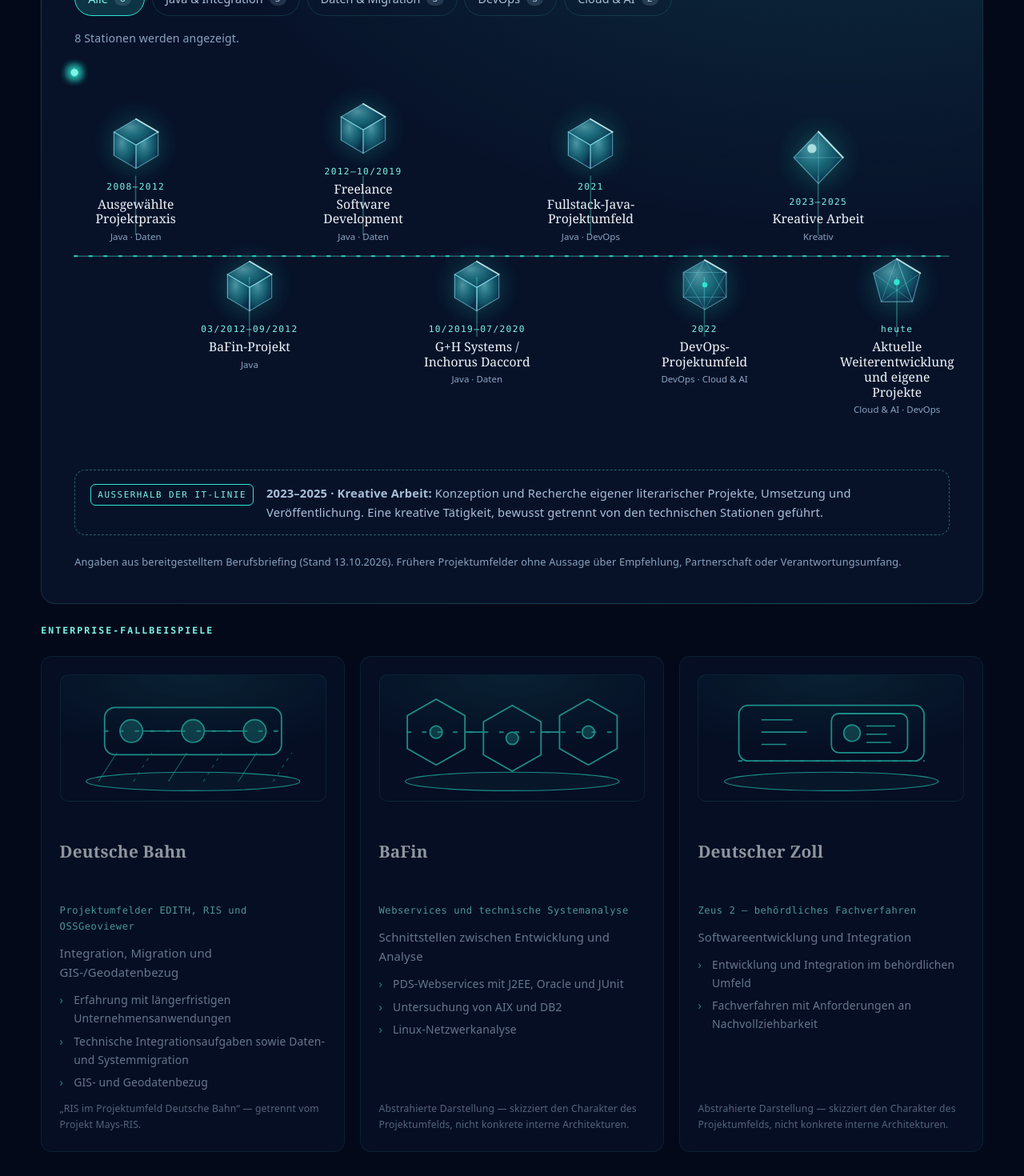
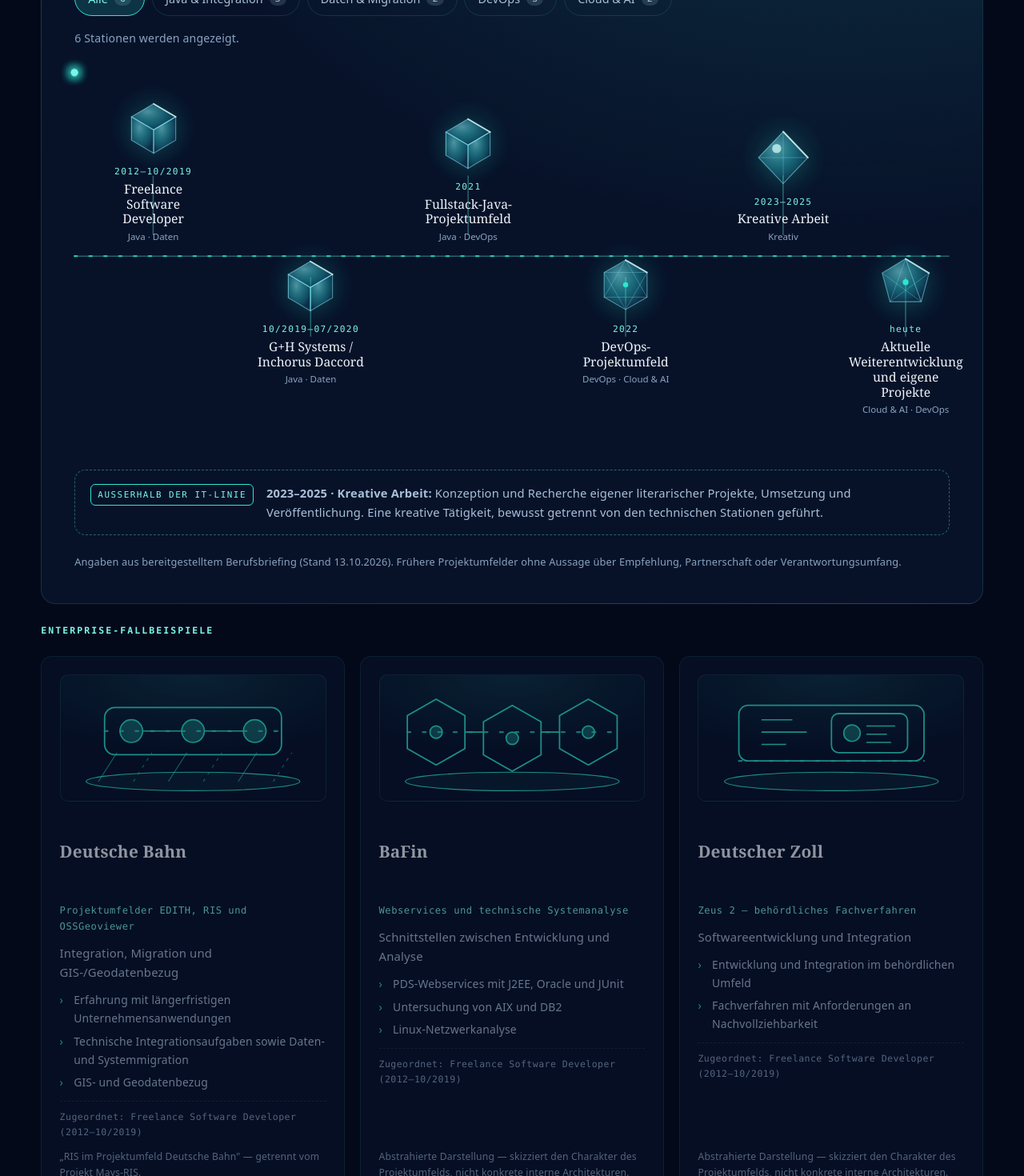
Before and after one commit to maynowak/Mays-Portfolio, a React (Vite) app: page / in a window 1280 px wide. Shown: the part 4080-5550 px from the top of the page at 80% size. Built offline with nearby package versions, Linux system fonts and the light colour scheme.

Commit message:
feat(career): Öffentliche Karriereansicht gekürzt — erste Station Freelance Software Developer (2012–10/2019); frühere Projektpraxis 2008–2012 und BaFin-Station entfernt; BaFin-Fallbeispiel der Freelance-Phase zugeordnet (TIMELINE-SCOPE-01)

```diff
--- a/src/components/CareerCases.tsx
+++ b/src/components/CareerCases.tsx
@@ -1,6 +1,6 @@
 import { useEffect, useRef } from 'react';
 import type { CaseStudy } from '../data/career';
-import { caseStudies, illustrationNote } from '../data/career';
+import { caseStudies, careerStations, illustrationNote } from '../data/career';
 import { projects, profile } from '../data/portfolio';
 import { ArrowIcon, GithubIcon } from './icons';
 
@@ -78,7 +78,11 @@
     <section className="quick-section" aria-labelledby="case-title">
       <h4 id="case-title">Enterprise-Fallbeispiele</h4>
       <div className="case-grid">
-        {caseStudies.map((item) => (
+        {caseStudies.map((item) => {
+          const station = item.relatedStationId
+            ? careerStations.find((s) => s.id === item.relatedStationId)
+            : undefined;
+          return (
             <article key={item.id} className="case-card">
               <div className="case-card__media">
                 <CaseIllustration kind={item.illustration} />
@@ -91,13 +95,19 @@
                   <li key={d}>{d}</li>
                 ))}
               </ul>
+              {station && (
+                <p className="case-card__station">
+                  Zugeordnet: {station.title} ({station.period})
+                </p>
+              )}
               <p className="case-card__note">
                 {item.client === 'Deutsche Bahn'
-                ? '„RIS im Projektumfeld Deutsche Bahn“ — getrennt vom Projekt Mays-RIS.'
+                  ? '„RIS im Projektumfeld Deutsche Bahn" — getrennt vom Projekt Mays-RIS.'
                   : illustrationNote}
               </p>
             </article>
-        ))}
+          );
+        })}
       </div>
     </section>
   );
--- a/src/data/career.ts
+++ b/src/data/career.ts
@@ -9,8 +9,15 @@
  * Quellenbegrenzung / interne Vermerke (nicht öffentlich angezeigt):
  * - Der Brief weist selbst darauf hin, dass exakte Vertrags- und
  *   Arbeitgeberbezeichnungen sowie ältere Zeiträume vor einer Veröffentlichung
- *   gegen Originalunterlagen abzugleichen sind. Öffentlich werden daher nur
- *   „Ausgewählte Projektpraxis" und „Projektumfeld" verwendet.
+ *   gegen Originalunterlagen abzugleichen sind. Öffentlich werden daher
+ *   zurückhaltende Bezeichnungen wie „Projektumfeld" verwendet.
+ * - Umfang der öffentlichen Karriereansicht (Auftraggeberwunsch,
+ *   CAREER-TIMELINE-SCOPE-01): Die Karriere beginnt öffentlich mit
+ *   „2012–10/2019 · Freelance Software Developer". Die im Brief genannte
+ *   frühere Projektpraxis 2008–2012 ist nicht mehr Teil der öffentlichen
+ *   Stationen; das BaFin-Projekt (03/2012–09/2012) ist keine eigene Station
+ *   mehr, sondern über das Fallbeispiel der Freelance-Phase zugeordnet.
+ *   Die zugrunde liegenden Angaben bleiben im Briefing nachvollziehbar.
  * - Angaben zur Weiterbildung (dauer, Zeitraum 03/2026–10/2026, Abschluss)
  *   sind laut Briefing noch nicht konsolidiert und daher nicht enthalten.
  * - AWS-/Terraform-Prüfungen sind laut Brief Ziele („in Vorbereitung") und
@@ -75,51 +82,10 @@
 
 export const careerStations: CareerStation[] = [
   {
-    id: 'frueher',
-    period: '2008–2012',
-    order: 1,
-    title: 'Ausgewählte Projektpraxis',
-    setting: 'Frühere Projektumgebungen',
-    activities: [
-      'E-Commerce mit PHP und MySQL',
-      'Luftverkehrs-Weboberfläche mit PDF-Generierung',
-      'GIS- und Routenplanung',
-      'J2EE-Projekte mit JSF, JPA, Hibernate und Middleware',
-    ],
-    technologies: ['PHP', 'MySQL', 'J2EE', 'JSF', 'JPA', 'Hibernate', 'Middleware', 'GIS', 'PDF'],
-    today:
-      'Grundlage für die heutige Sicht auf Datenflüsse und Systemgrenzen: unterschiedliche Datenquellen sauber zusammenführen.',
-    focuses: ['java', 'daten'],
-    x: 7,
-    side: 'above',
-    sourceNote:
-      'Brief: E-Commerce/Contenido, Airconomy, GIS sowie J2EE/JSF/JPA/Hibernate. Vertragsbezeichnungen laut Brief noch abzugleichen.',
-  },
-  {
-    id: 'bafin',
-    period: '03/2012–09/2012',
-    order: 2,
-    title: 'BaFin-Projekt',
-    setting: 'Projektumfeld Finanzaufsicht',
-    activities: [
-      'PDS-Webservices mit J2EE, Oracle und JUnit',
-      'Machbarkeitsbetrachtung zu AIX und DB2',
-      'Linux-Netzwerkanalyse',
-    ],
-    technologies: ['J2EE', 'Oracle', 'JUnit', 'AIX', 'DB2', 'Linux'],
-    today:
-      'Verbindet Entwicklung, Schnittstellen und technische Systemanalyse — dieselbe Denkweise prägt heute Architektur- und Plattformentscheidungen.',
-    focuses: ['java'],
-    x: 20,
-    side: 'below',
-    sourceNote:
-      'Brief: PDS-Webservices, AIX/DB2-Machbarkeit, Linux-Netzwerkanalyse. Vertragsbezeichnung laut Brief noch abzugleichen.',
-  },
-  {
     id: 'freelance',
     period: '2012–10/2019',
-    order: 3,
-    title: 'Freelance Software Development',
+    order: 1,
+    title: 'Freelance Software Developer',
     setting:
       'Projektumfelder u. a. Deutsche Bahn, Deutscher Zoll, FRAPORT, Teambank, Quattec/VEMAGS',
     activities: [
@@ -133,15 +99,15 @@
     today:
       'Langjährige Integrationspraxis über mehrere Branchen hinweg — heute umgesetzt als klar definierte Systemgrenzen statt als monolithische Lösung.',
     focuses: ['java', 'daten'],
-    x: 33,
+    x: 9,
     side: 'above',
     sourceNote:
-      'Brief nennt die Projektumfelder; detaillierte Aufgaben, Teamgrößen und Ergebnisse laut Brief erst nach zusätzlicher Bestätigung.',
+      'Brief nennt die Projektumfelder; Teamgrößen und Ergebnisse erst nach zusätzlicher Bestätigung. Das BaFin-Projekt (03/2012–09/2012) ist zeitlich und inhaltlich dieser Phase zugeordnet und wird als Fallbeispiel geführt, nicht als eigene Station.',
   },
   {
     id: 'gh-inchorus',
     period: '10/2019–07/2020',
-    order: 4,
+    order: 2,
     title: 'G+H Systems / Inchorus Daccord',
     setting: 'Projektumfeld Softwareentwicklung',
     activities: [
@@ -153,7 +119,7 @@
     today:
       'Graphbasierte Analyse und automatisierte Backends fließen heute in Datenmodellierung und Betrieb der eigenen Projekte ein.',
     focuses: ['java', 'daten'],
-    x: 46,
+    x: 27,
     side: 'below',
     sourceNote:
       'Brief: Anwendung zur Verwaltung und Analyse von Dateisystem-Berechtigungen, Backend-Automatisierung, Ergebnisoberflächen.',
@@ -161,7 +127,7 @@
   {
     id: '4brain',
     period: '2021',
-    order: 5,
+    order: 3,
     title: 'Fullstack-Java-Projektumfeld',
     setting: 'Projektumfeld 4Brain',
     activities: [
@@ -172,13 +138,13 @@
     today:
       'Containerisierung als Grundlage der heutigen serverlosen Deployments auf AWS.',
     focuses: ['java', 'devops'],
-    x: 59,
+    x: 45,
     side: 'above',
   },
   {
     id: '1und1',
     period: '2022',
-    order: 6,
+    order: 4,
     title: 'DevOps-Projektumfeld',
     setting: 'Projektumfeld 1und1',
     activities: [
@@ -190,13 +156,13 @@
     today:
       'Automatisierung und reproduzierbare Umgebungen sind heute in Terraform, Installer-Flows und Policy Gates wiederzuerkennen.',
     focuses: ['devops', 'cloudai'],
-    x: 72,
+    x: 63,
     side: 'below',
   },
   {
     id: 'kreativ',
     period: '2023–2025',
-    order: 7,
+    order: 5,
     title: 'Kreative Arbeit',
     setting: 'Selbstständiges Schreiben unter Maymilly Nowak',
     creative: true,
@@ -208,7 +174,7 @@
     today:
       'Ergänzende kreative Tätigkeit — bewusst getrennt von den IT-Stationen geführt.',
     focuses: ['kreativ'],
-    x: 85,
+    x: 81,
     side: 'above',
     sourceNote:
       'Laut Brief als kreative Tätigkeit darstellen, nicht als IT-Anstellung. Name im öffentlichen Auftritt: Maymilly Nowak.',
@@ -216,7 +182,7 @@
   {
     id: 'aktuell',
     period: 'heute',
-    order: 8,
+    order: 6,
     title: 'Aktuelle Weiterentwicklung und eigene Projekte',
     setting: 'Eigene Projekte auf AWS',
     activities: [
@@ -229,11 +195,11 @@
     today:
       'Hier laufen Mays-RIS, Mays Orders AWS und May’s Job Matcher zusammen — mit klarer Trennung zwischen verifizierten und vorbereiteten Funktionen.',
     focuses: ['cloudai', 'devops'],
-    x: 94,
+    x: 95,
     side: 'below',
     relatedProjectId: 'mays-ris',
     sourceNote:
-      'Weiterbildung (dauer, Zeitraum, Abschluss) laut Briefing noch nicht konsolidiert — daher ohne Angaben.',
+      'Weiterbildung (Dauer, Zeitraum, Abschluss) laut Briefing noch nicht konsolidiert — daher ohne Angaben.',
   },
 ];
 
@@ -245,6 +211,8 @@
   scope: string;
   details: string[];
   illustration: 'data' | 'services' | 'office';
+  /** Zuordnung zu einer Karriere-Station (optional). */
+  relatedStationId?: string;
 }
 
 export const caseStudies: CaseStudy[] = [
@@ -259,6 +227,7 @@
       'GIS- und Geodatenbezug',
     ],
     illustration: 'data',
+    relatedStationId: 'freelance',
   },
   {
     id: 'bafin-case',
@@ -271,6 +240,8 @@
       'Linux-Netzwerkanalyse',
     ],
     illustration: 'services',
+    // Kein eigener Zeitraum-Punkt: das Projekt gehört zur Freelance-Phase.
+    relatedStationId: 'freelance',
   },
   {
     id: 'zoll',
@@ -282,6 +253,7 @@
       'Fachverfahren mit Anforderungen an Nachvollziehbarkeit',
     ],
     illustration: 'office',
+    relatedStationId: 'freelance',
   },
 ];
 
--- a/src/styles/global.css
+++ b/src/styles/global.css
@@ -2185,6 +2185,15 @@
   color: var(--accent);
 }
 
+.case-card__station {
+  font-family: var(--mono);
+  font-size: 0.72rem;
+  letter-spacing: 0.04em;
+  color: var(--ink-faint);
+  border-top: 1px dashed var(--line);
+  padding-top: 0.6rem;
+}
+
 .case-card__note {
   margin-top: auto;
   font-size: 0.76rem;
```
Also changed, not shown: 2 other files (tests, documents, lock files or other folders). Lines whose indentation alone changed are shown as unchanged.
